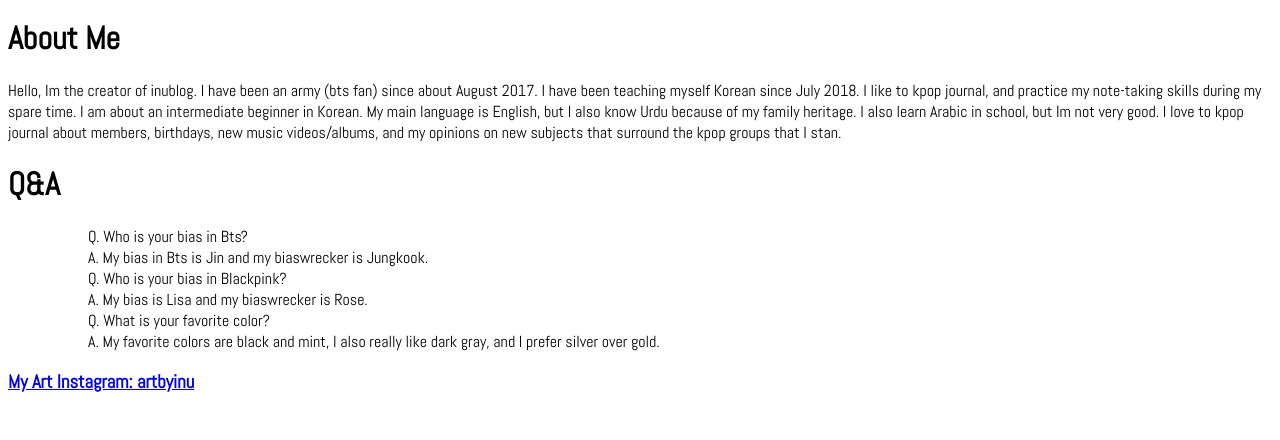
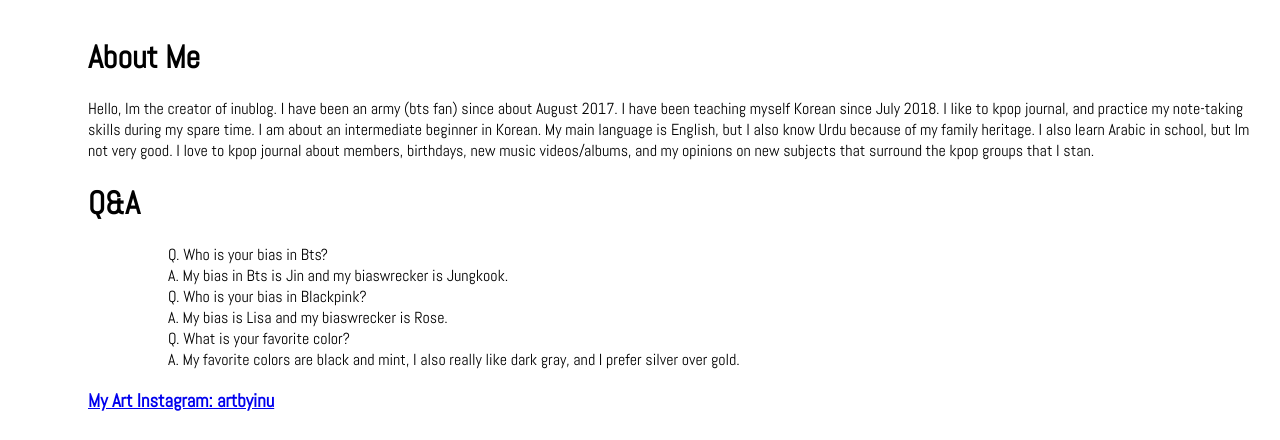
Before and after one commit to Inublog/inublog.github.io, a plain HTML site: page index.html in a window 1280 px wide. Shown: the part 360-800 px from the top of the page. Drawn offline with Linux system fonts and the light colour scheme.

Commit message:
Update main.css

```diff
--- a/stylesheets/main.css
+++ b/stylesheets/main.css
@@ -4,8 +4,8 @@
 
 .mainfont {
   font-family: 'Abel', sans-serif;
-
-
+  margin-left: 80px;
+  margin-top: 40px;
 }
 
 img{
```
